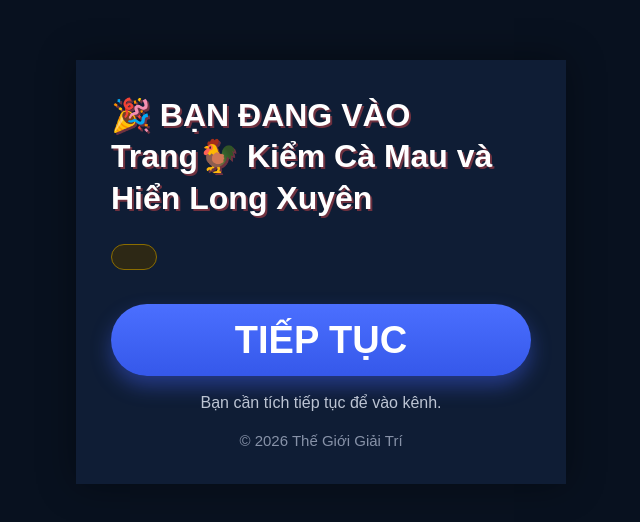
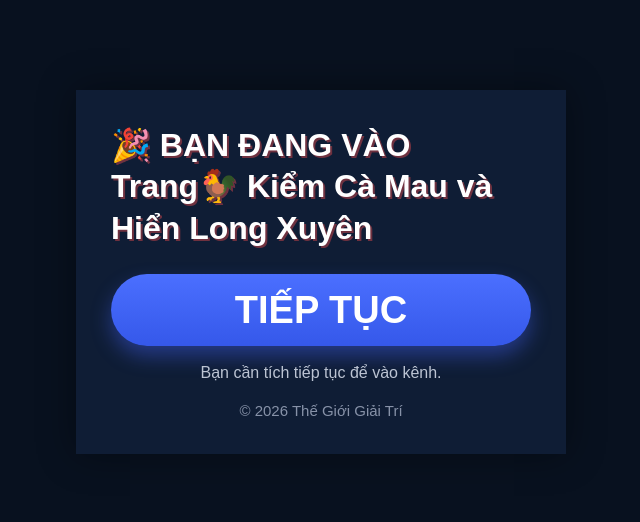
Before and after one commit to ads-link/kiemcamau, a plain HTML site: page index.html in a window 1280 px wide. Shown: the part 128-650 px from the top of the page, without its empty margins (319-959 px from the left). Drawn offline with Linux system fonts and the light colour scheme.

Commit message:
Update index.html

```diff
--- a/index.html
+++ b/index.html
@@ -148,9 +148,6 @@ color:#8792a8;
 🎉 BẠN ĐANG VÀO<br>
 Trang🐓 Kiểm Cà Mau và Hiển Long Xuyên
 </h1>
-
-<div class="age">
-</div>
 <button onclick="go()">
 
 TIẾP TỤC
```
